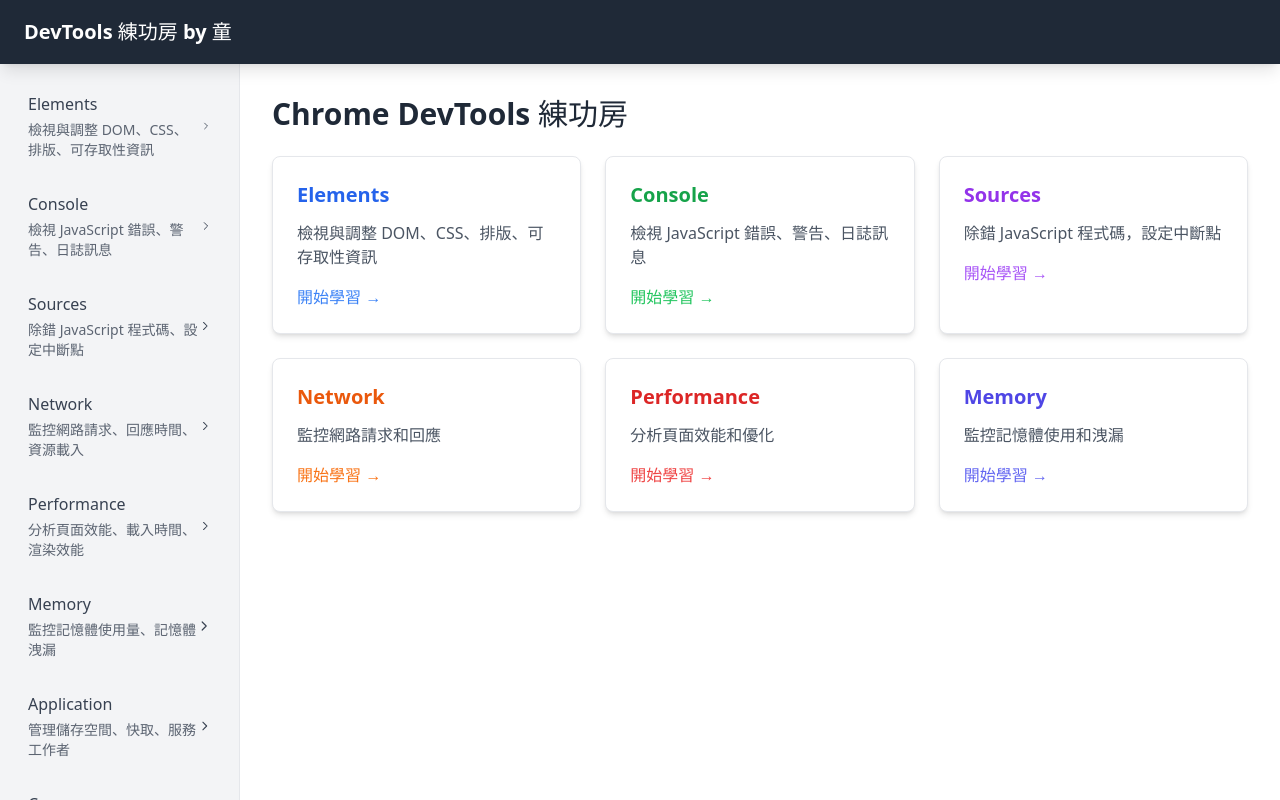
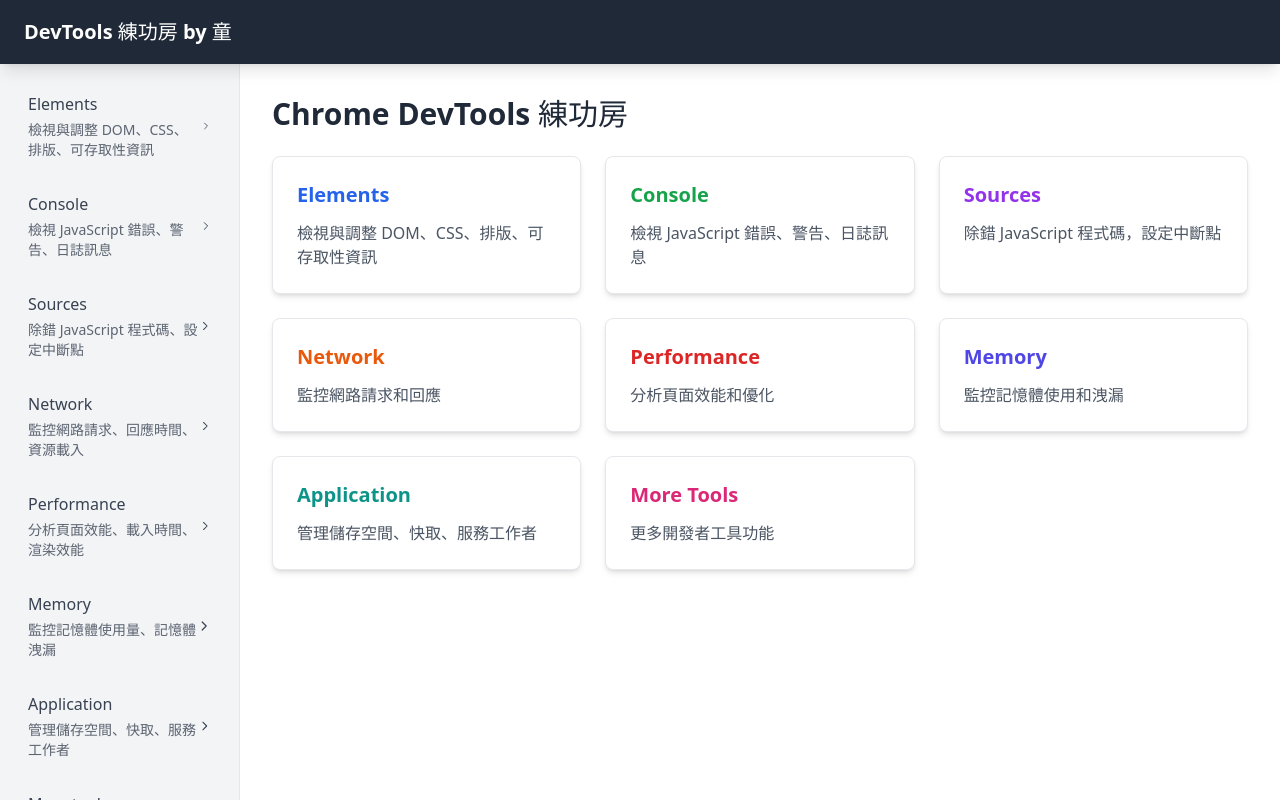
Before and after one commit to joy-jc-tong/Chrome-DevTools-Example, a React (Vite) app: page / in a window 1280 px wide. Built offline with nearby package versions, Linux system fonts and the light colour scheme.

Commit message:
調整首頁&路徑

```diff
--- a/src/components/AppSidebar.tsx
+++ b/src/components/AppSidebar.tsx
@@ -92,15 +92,15 @@
     ],
   },
   {
-    path: '/coverage',
-    label: 'Coverage',
-    description: '檢視程式碼覆蓋率、未使用的程式碼',
+    path: '/more-tools',
+    label: 'More tools',
+    description: '更多開發者工具功能',
     children: [
-      { path: '/coverage/tool', name: 'Coverage Tool' },
-      { path: '/coverage/rendering', name: 'Rendering' },
-      { path: '/coverage/sensors', name: 'Sensors' },
-      { path: '/coverage/recorder', name: 'Recorder' },
-      { path: '/coverage/security-issues', name: 'Security Issues' },
+      { path: '/more-tools/coverage', name: 'Coverage' },
+      { path: '/more-tools/rendering', name: 'Rendering' },
+      { path: '/more-tools/sensors', name: 'Sensors' },
+      { path: '/more-tools/recorder', name: 'Recorder' },
+      { path: '/more-tools/security-issues', name: 'Security Issues' },
     ],
   },
 ];
--- a/src/pages/Home.tsx
+++ b/src/pages/Home.tsx
@@ -1,5 +1,4 @@
 import React from 'react';
-import { Link } from 'react-router-dom';
 
 const Home: React.FC = () => {
   return (
@@ -11,38 +10,42 @@
       <div className="grid grid-cols-1 md:grid-cols-2 lg:grid-cols-3 gap-6">
         <div className="bg-white p-6 rounded-lg shadow-md border">
           <h2 className="text-xl font-semibold mb-3 text-blue-600">Elements</h2>
-          <p className="text-gray-600 mb-4">檢視與調整 DOM、CSS、排版、可存取性資訊</p>
-          <Link to="/elements" className="text-blue-500 hover:text-blue-700">開始學習 →</Link>
+          <p className="text-gray-600">檢視與調整 DOM、CSS、排版、可存取性資訊</p>
         </div>
 
         <div className="bg-white p-6 rounded-lg shadow-md border">
           <h2 className="text-xl font-semibold mb-3 text-green-600">Console</h2>
-          <p className="text-gray-600 mb-4">檢視 JavaScript 錯誤、警告、日誌訊息</p>
-          <Link to="/console" className="text-green-500 hover:text-green-700">開始學習 →</Link>
+          <p className="text-gray-600">檢視 JavaScript 錯誤、警告、日誌訊息</p>
         </div>
 
         <div className="bg-white p-6 rounded-lg shadow-md border">
           <h2 className="text-xl font-semibold mb-3 text-purple-600">Sources</h2>
-          <p className="text-gray-600 mb-4">除錯 JavaScript 程式碼，設定中斷點</p>
-          <Link to="/sources" className="text-purple-500 hover:text-purple-700">開始學習 →</Link>
+          <p className="text-gray-600">除錯 JavaScript 程式碼，設定中斷點</p>
         </div>
 
         <div className="bg-white p-6 rounded-lg shadow-md border">
           <h2 className="text-xl font-semibold mb-3 text-orange-600">Network</h2>
-          <p className="text-gray-600 mb-4">監控網路請求和回應</p>
-          <Link to="/network" className="text-orange-500 hover:text-orange-700">開始學習 →</Link>
+          <p className="text-gray-600">監控網路請求和回應</p>
         </div>
 
         <div className="bg-white p-6 rounded-lg shadow-md border">
           <h2 className="text-xl font-semibold mb-3 text-red-600">Performance</h2>
-          <p className="text-gray-600 mb-4">分析頁面效能和優化</p>
-          <Link to="/performance" className="text-red-500 hover:text-red-700">開始學習 →</Link>
+          <p className="text-gray-600">分析頁面效能和優化</p>
         </div>
 
         <div className="bg-white p-6 rounded-lg shadow-md border">
           <h2 className="text-xl font-semibold mb-3 text-indigo-600">Memory</h2>
-          <p className="text-gray-600 mb-4">監控記憶體使用和洩漏</p>
-          <Link to="/memory" className="text-indigo-500 hover:text-indigo-700">開始學習 →</Link>
+          <p className="text-gray-600">監控記憶體使用和洩漏</p>
+        </div>
+
+        <div className="bg-white p-6 rounded-lg shadow-md border">
+          <h2 className="text-xl font-semibold mb-3 text-teal-600">Application</h2>
+          <p className="text-gray-600">管理儲存空間、快取、服務工作者</p>
+        </div>
+
+        <div className="bg-white p-6 rounded-lg shadow-md border">
+          <h2 className="text-xl font-semibold mb-3 text-pink-600">More Tools</h2>
+          <p className="text-gray-600">更多開發者工具功能</p>
         </div>
       </div>
     </div>
--- a/src/pages/Coverage.tsx
+++ b/src/pages/MoreTools.tsx
@@ -1,6 +1,6 @@
 import { Outlet } from 'react-router-dom';
 
-const Coverage = () => {
+const MoreTools = () => {
   return (
     <div className="flex-1 p-6">
       <Outlet />
@@ -8,4 +8,4 @@
   );
 };
 
-export default Coverage;
+export default MoreTools;
```
Also changed, not shown: src/router/index.tsx (+4 -4 lines), 1 other file (tests, documents, lock files or other folders).
